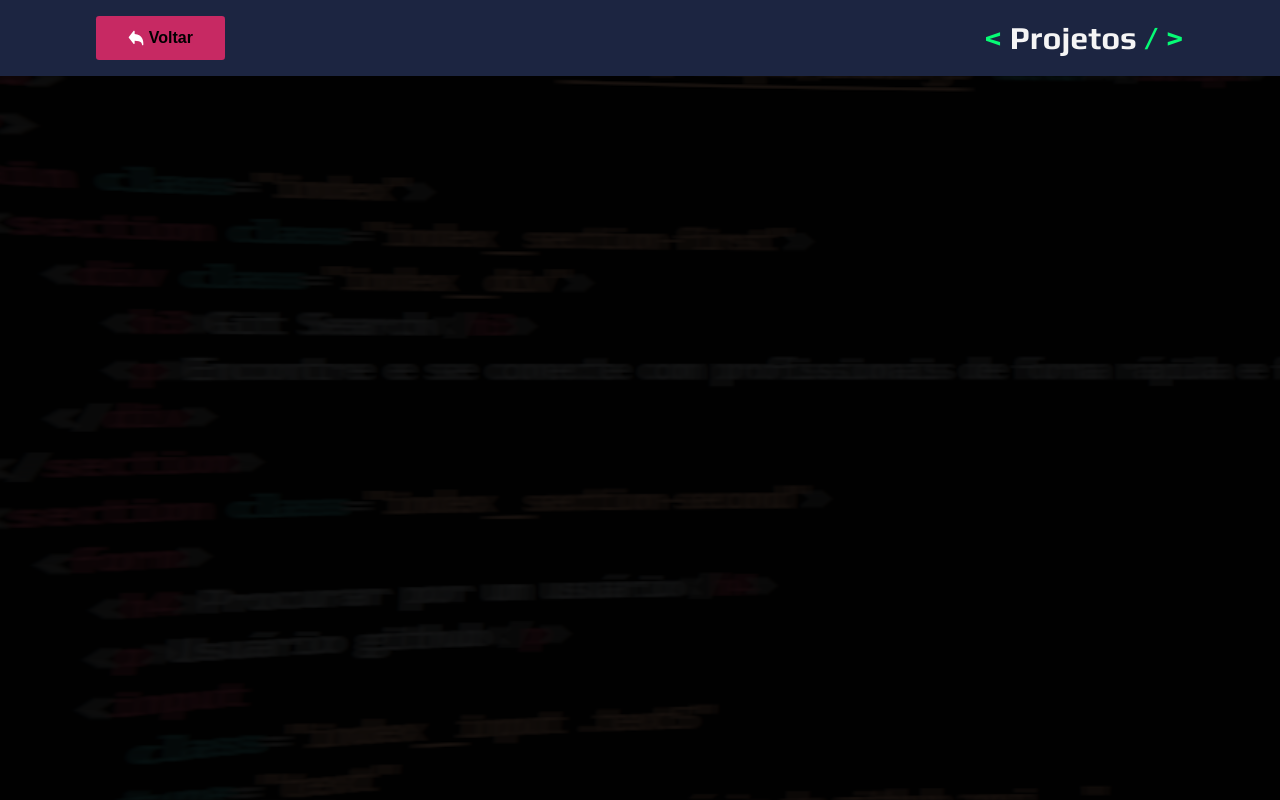
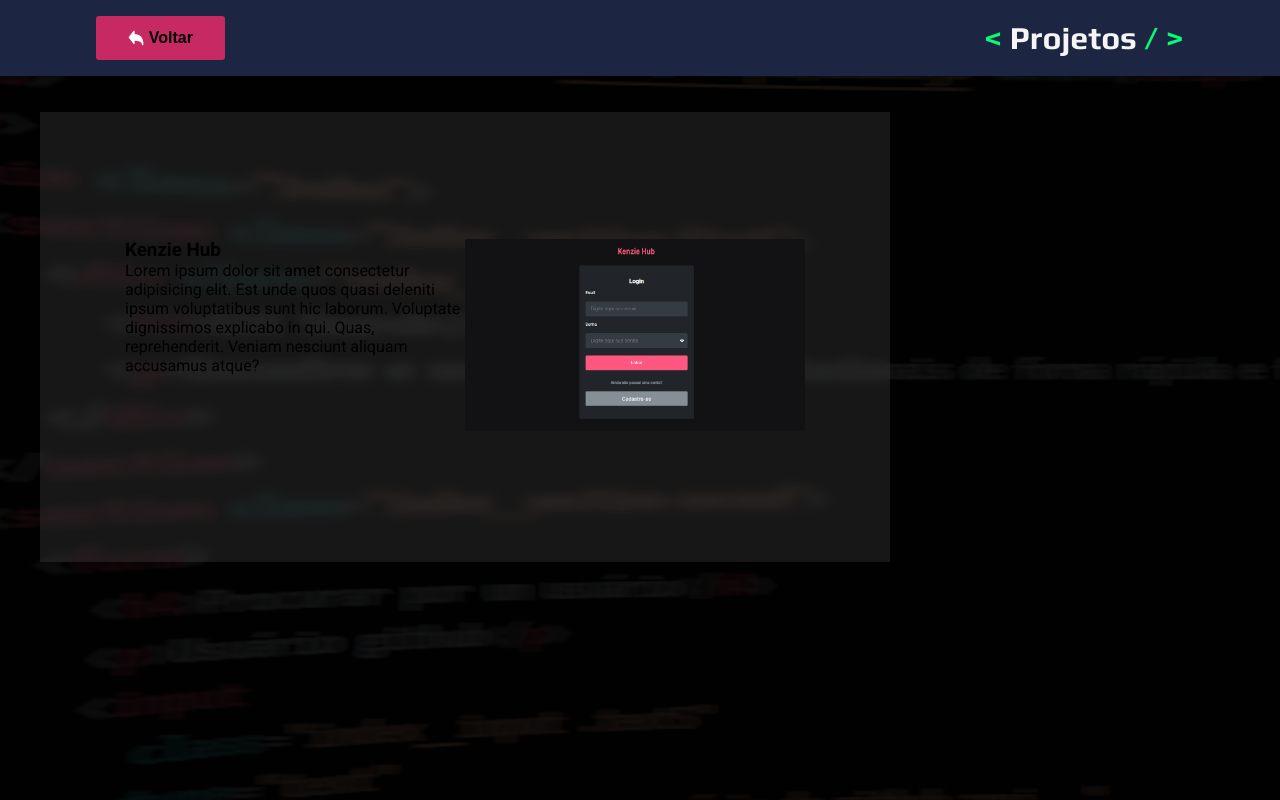
Before and after one commit to joabesnts09/portifolio, a Next.js app: page /projects in a window 1280 px wide. Shown: the top 800 px of the page. Built offline with nearby package versions, Linux system fonts and the light colour scheme.

Commit message:
Create Project components

```diff
--- a/src/app/projects/components/MainProjects/HeaderProjects/index.tsx
+++ b/src/app/projects/_components/HeaderProjects/index.tsx
@@ -1,6 +1,6 @@
 import Link from 'next/link'
 import styles from './style.module.scss'
-import iconReturn from '../../../../../../public/assets/icons/iconReturn.svg'
+import iconReturn from '../../../../../public/assets/icons/iconReturn.svg'
 import Image from 'next/image'
 import { Play } from 'next/font/google'
 
--- /dev/null
+++ b/src/app/projects/_components/ListPorject/Project/index.tsx
@@ -0,0 +1,28 @@
+import Image from 'next/image'
+import styles from './style.module.scss'
+import imageProject from '../../../../../../public/assets/projectImg/kenzieHub.png'
+
+export const Project = () => {
+    return (
+        <>
+            <div className={styles.projectContainer}>
+                <div className={styles.content}>
+                    <div className={styles.boxDescription}>
+                        <h3>Kenzie Hub</h3>
+                        <p>
+                            Lorem ipsum dolor sit amet consectetur adipisicing
+                            elit. Est unde quos quasi deleniti ipsum
+                            voluptatibus sunt hic laborum. Voluptate dignissimos
+                            explicabo in qui. Quas, reprehenderit. Veniam
+                            nesciunt aliquam accusamus atque?
+                        </p>
+                    </div>
+
+                    <div className={styles.boxImage}>
+                        <Image src={imageProject} alt='' />
+                    </div>
+                </div>
+            </div>
+        </>
+    )
+}
--- /dev/null
+++ b/src/app/projects/_components/ListPorject/Project/style.module.scss
@@ -0,0 +1,30 @@
+.projectContainer {
+    width: 850px;
+    height: 450px;
+    background-color: rgba(255, 255, 255, 0.09);
+    backdrop-filter: blur(5px);
+
+    display: flex;
+    align-items: center;
+    justify-content: center;
+
+    .content {
+        width: 80%;
+
+        display: flex;
+        justify-content: space-between;
+
+        .boxDescription {
+            width: 50%;
+        }
+
+        .boxImage {
+            width: 50%;
+
+            img {
+                width: 100%;
+                height: auto;
+            }
+        }
+    }
+}
--- /dev/null
+++ b/src/app/projects/_components/ListPorject/index.tsx
@@ -0,0 +1,13 @@
+import { Project } from './Project'
+import styles from './style.module.scss'
+
+export const ListProject = () => {
+
+    return (
+        <>
+            <section className={styles.boxContainerList}>
+                <Project/>
+            </section>
+        </>
+    )
+}
--- /dev/null
+++ b/src/app/projects/_components/ListPorject/style.module.scss
@@ -0,0 +1,3 @@
+.boxContainerList {
+
+}
--- a/src/app/projects/components/MainProjects/index.tsx
+++ b/src/app/projects/_components/MainProjects/index.tsx
@@ -1,3 +1,4 @@
+import { ListProject } from '../ListPorject'
 import styles from './style.module.scss'
 
 
@@ -6,7 +7,7 @@ export const MainProject = () => {
     return (
         <>
             <main className={styles.container}>
-
+                <ListProject/>
             </main>
         </>
     )
--- a/src/app/projects/components/MainProjects/style.module.scss
+++ b/src/app/projects/_components/MainProjects/style.module.scss
@@ -1,4 +1,5 @@
 .container {
+    padding-top: 7rem;
     height: 350vh;
     background-color: rgba(0, 0, 0, 0.9);
 
--- a/src/app/projects/page.tsx
+++ b/src/app/projects/page.tsx
@@ -1,5 +1,5 @@
-import { MainProject } from './components/MainProjects'
-import { HeaderProject } from './components/MainProjects/HeaderProjects'
+import { MainProject } from './_components/MainProjects'
+import { HeaderProject } from './_components/HeaderProjects'
 
 
 export default function ProjectPage() {
@@ -7,9 +7,7 @@ export default function ProjectPage() {
     return (
         <>
             <HeaderProject />
-            <MainProject>
-
-            </MainProject>
+            <MainProject/>
         </>
     )
 
```
Also changed, not shown: src/app/projects/_components/HeaderProjects/style.module.scss (renamed from src/app/projects/components/MainProjects/HeaderProjects/style.module.scss), 1 other file (tests, documents, lock files or other folders).
